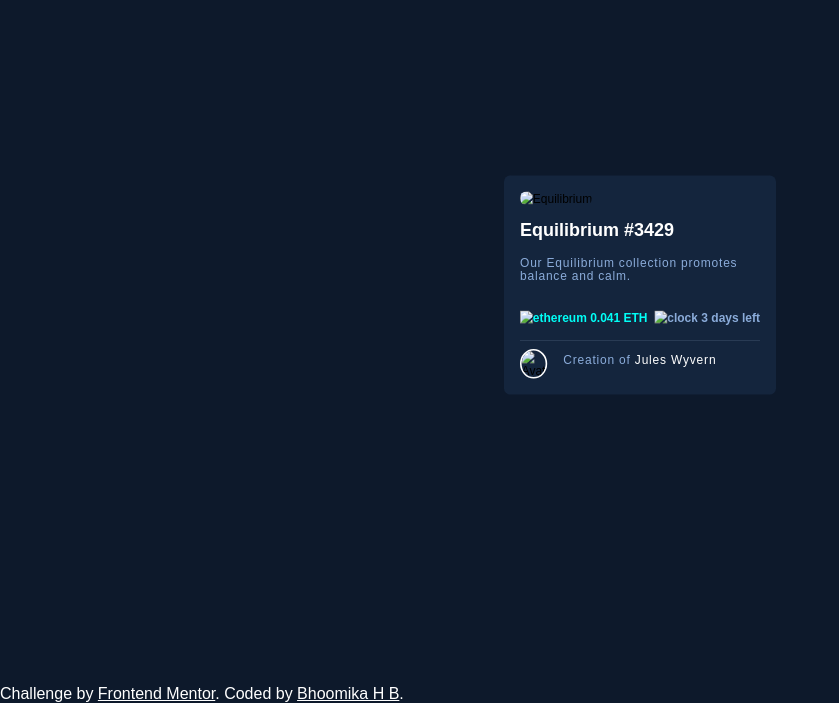
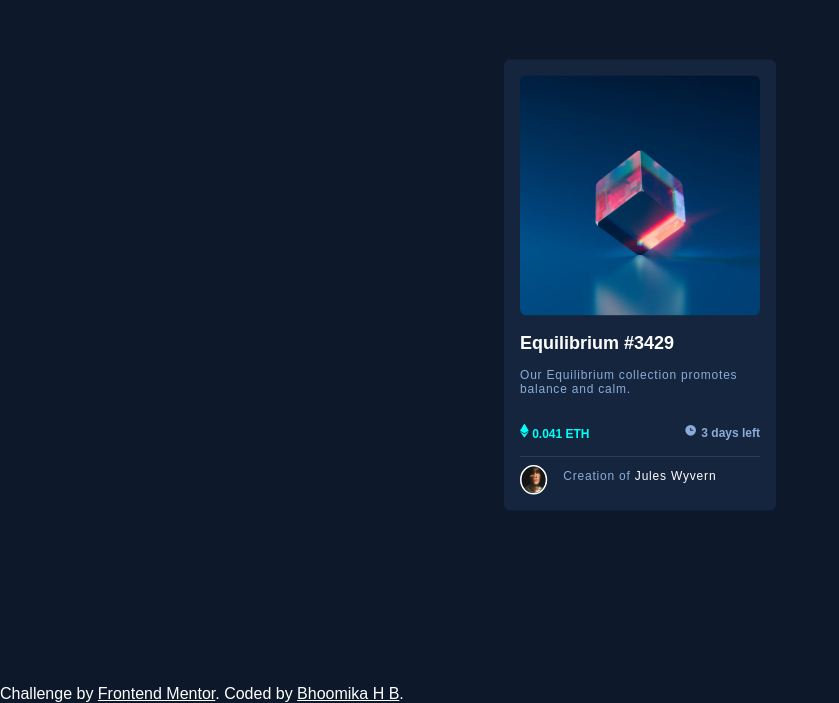
Before and after one commit to bhoomikahb2001/NFT-Preview-Card, a plain HTML site: page index.html in a window 1280 px wide. Shown: the part 115-818 px from the top of the page, without its empty margins (0-839 px from the left). Drawn offline with Linux system fonts and the light colour scheme; the site is published under a folder, as on GitHub Pages, so addresses that start at the root find nothing.

Commit message:
Add files via upload

```diff
--- a/index.html
+++ b/index.html
@@ -13,23 +13,23 @@
   <main>
     <section>
       <div class="image-card">
-        <img src="/images/image-equilibrium.jpg" alt="Equilibrium">
+        <img src="images/image-equilibrium.jpg" alt="nft">
       </div>
       <div>
         <h1>Equilibrium #3429</h1>
         <p>Our Equilibrium collection promotes balance and calm.</p>
         <div class="details">
           <h4>
-            <img src="/images/icon-ethereum.svg" alt="ethereum">
+            <img src="images/icon-ethereum.svg" alt="ETH">
             <span>0.041 ETH</span>
           </h4>
           <h4>
-            <img src="/images/icon-clock.svg" alt="clock">
+            <img src="images/icon-clock.svg" alt="clock">
             <span>3 days left</span>
           </h4>
         </div>
         <div class="profile">
-          <img src="/images/image-avatar.png" alt="Avatar">
+          <img src="images/image-avatar.png" alt="Jules Wyvern">
           <p>Creation of <span style="color: hsl(0, 0%, 100%);">Jules Wyvern</span></p>
         </div>
       </div>
```
